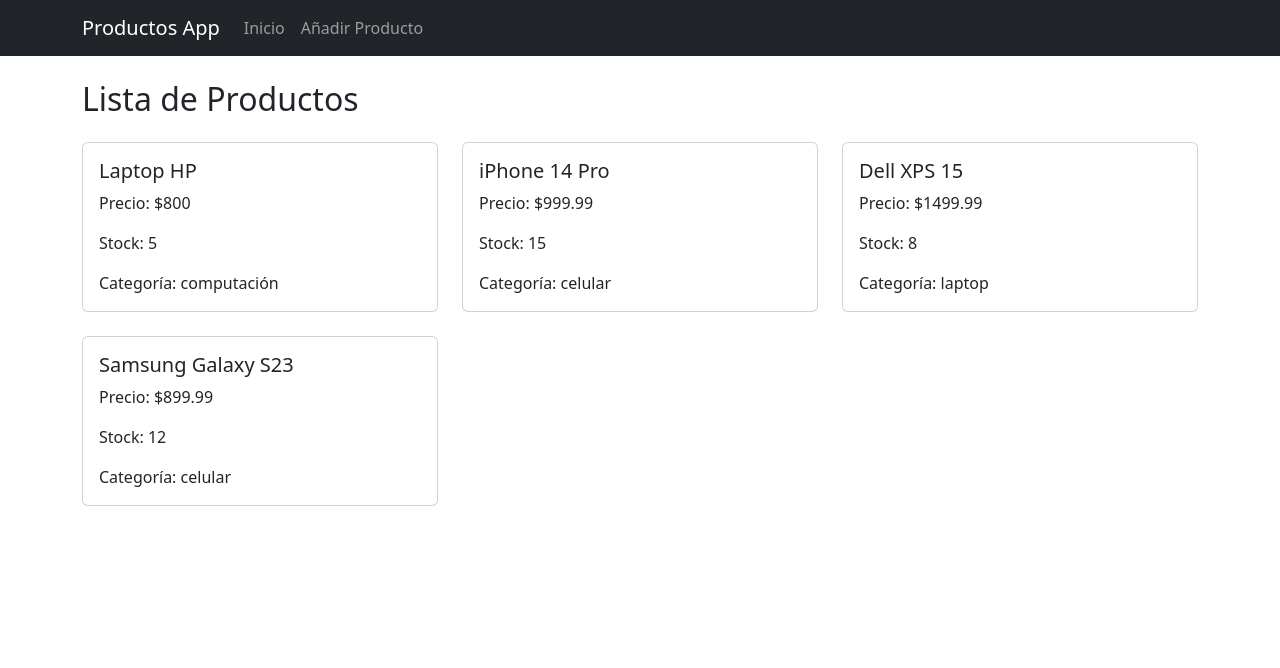
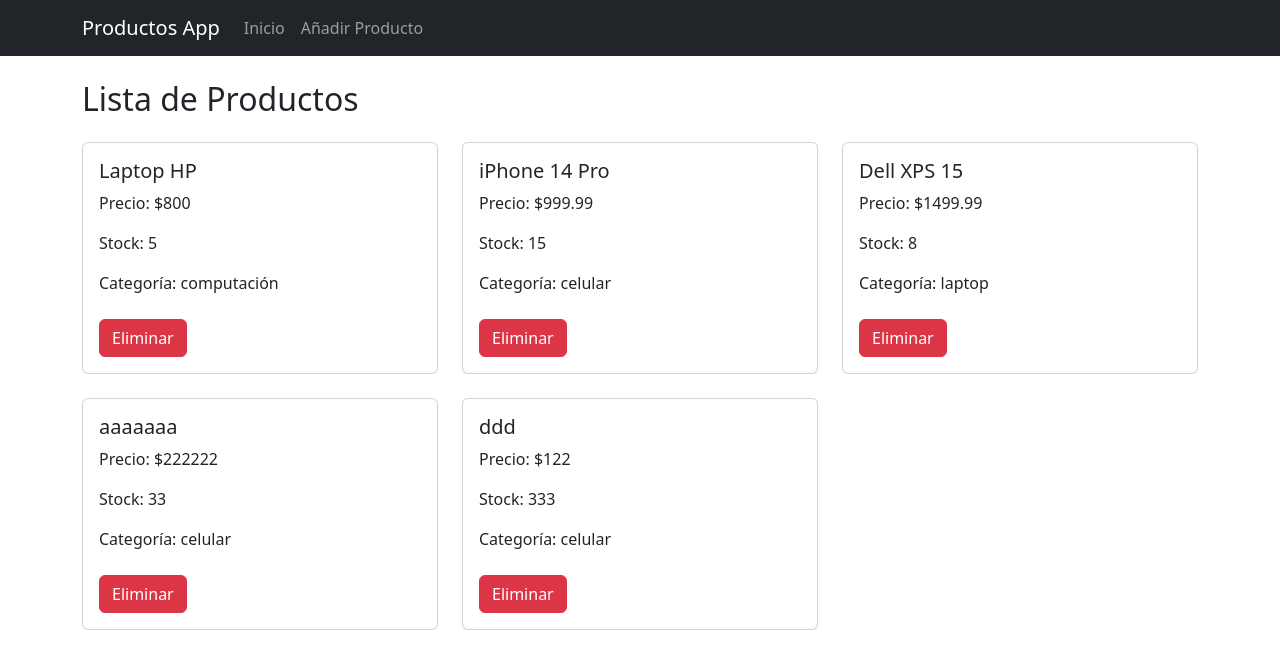
Before and after one commit to giulianarojas/frontend-akademi-GiulianaRojas, a React (Create React App) app: page / in a window 1280 px wide. Shown: the top 668 px of the page. Built offline with nearby package versions, Linux system fonts and the light colour scheme; data requests are answered from the project's data file.

Commit message:
agregue el boton y cree el componente para eliminar un producto y un mensaje de confirmacion, implemente el formulario para crear productos nuevos, se agregaron comentarios al codigo para mejor legibilidad

```diff
--- a/db.json
+++ b/db.json
@@ -26,13 +26,18 @@
       "image_url": "https://i.dell.com/is/image/DellContent/content/dam/ss2/product-images/dell-client-products/notebooks/xps-notebooks/xps-15-9520/media-gallery/black/laptop-xps-9520-t-black-gallery-4.psd?fmt=png-alpha&pscan=auto&scl=1&wid=640&hei=595&qlt=100,1&resMode=sharp2&size=640,595"
     },
     {
-      "id": "5",
-      "name": "Samsung Galaxy S23",
-      "category": "celular",
-      "price": 899.99,
-      "stock": 12,
-      "description": "Último modelo de Samsung con cámara de 200MP",
-      "image_url": "https://images.samsung.com/is/image/samsung/p6pim/ar/2302/gallery/ar-galaxy-s23-s911-sm-s911bzkcaro-534848031?$650_519_PNG$"
+      "id": "714a",
+      "name": "aaaaaaa",
+      "price": 222222,
+      "stock": 33,
+      "category": "celular"
+    },
+    {
+      "id": "7fcf",
+      "name": "ddd",
+      "price": 122,
+      "stock": 333,
+      "category": "celular"
     }
   ]
 }
--- a/src/App.js
+++ b/src/App.js
@@ -1,10 +1,15 @@
+//importo dependencias
 import React from 'react';
-import { BrowserRouter as Router, Routes, Route } from 'react-router-dom';
-import { Provider } from 'react-redux';
+import { BrowserRouter as Router, Routes, Route } from 'react-router-dom'; //componente para manejar rutas
+import { Provider } from 'react-redux'; //provider para que toda la app tenga acceso al store
 import store from './store/store'
+
+//los componentes que vamos a usar en las rutas
 import Navbar from './components/NavBar';
 import ProductList from './components/ProductList';
-import AddProduct from './components/AddProduct';
+import AddProductForm from './components/AddProduct';
+
+
 
 const App = () => {
     return (
@@ -14,7 +19,7 @@
                 <Navbar />
                 <Routes>
                     <Route path='/' element={<ProductList />} />
-                    <Route path='/add-product' element={<AddProduct />} />
+                    <Route path='/add-product' element={<AddProductForm />} />
                 </Routes>
 
             </div>
--- /dev/null
+++ b/src/api/api.js
@@ -0,0 +1,7 @@
+import axios from 'axios';
+
+const api = axios.create({
+    baseURL: 'http://localhost:3000'
+  });
+
+  export default api;
--- a/src/components/AddProduct.js
+++ b/src/components/AddProduct.js
@@ -1,12 +1,61 @@
-import React from 'react';
+import React from 'react'; // importo react y los hooks/formularios necesarios
+import { Field, reduxForm } from 'redux-form'; //para crear campos del form y reduxForm para conectar con Redux
+import { useDispatch } from 'react-redux';
+import { AddProduct } from '../store/actions/productActions'; // accion que agrega un producto
+import { useNavigate } from 'react-router-dom';  // hook para redirigir despues de agregar un product
 
-const AddProduct = () => {
+//componente para renderizar cada input del formulario
+const renderInput = ({ input, type, placeholder, meta: { touched, error } }) => (
+  <div className="mb-2">
+    <input {...input} type={type} placeholder={placeholder} className="form-control" />
+    {touched && error && <small className="text-danger">{error}</small>}
+  </div>
+);
+
+//componente principal del formulario
+const AddProductForm = ({ handleSubmit, reset }) => {
+  const dispatch = useDispatch();
+  const navigate = useNavigate(); // para redirigir
+
+  const onSubmit = (values) => {
+    const newProduct = {
+      name: values.name,
+      price: parseFloat(values.price),  // convierto a decimal
+      stock: parseInt(values.stock),  // convierto a entero
+      category: values.category,
+    };
+    dispatch(AddProduct(newProduct)); // disparamos la accion con el producto nuevo
+    reset(); // limpia el formulario
+    navigate('/');  //redirige
+  };
+
+
+  //renderizado del formulario
   return (
-    <div>
-      <h2>Agregar Producto</h2>
-      {/* form */}
+    <div className="container mt-4">
+      <h4>Agregar Producto</h4>
+      <form onSubmit={handleSubmit(onSubmit)}>
+        <Field name="name" component={renderInput} type="text" placeholder="Nombre" />
+        <Field name="price" component={renderInput} type="number" placeholder="Precio" />
+        <Field name="stock" component={renderInput} type="number" placeholder="Stock" />
+        <Field name="category" component={renderInput} type="text" placeholder="Categoría" />
+        <button type="submit" className="btn btn-primary">Agregar</button>
+      </form>
     </div>
   );
 };
 
-export default AddProduct;
+// validacion
+const validate = (values) => {
+  const errors = {};
+  if (!values.name) errors.name = 'Requerido';
+  if (!values.price) errors.price = 'Requerido';
+  if (!values.stock) errors.stock = 'Requerido';
+  if (!values.category) errors.category = 'Requerido';
+  return errors;
+};
+
+export default reduxForm({
+  form: 'AddProduct',
+  validate,
+})(AddProductForm);
--- a/src/components/NavBar.js
+++ b/src/components/NavBar.js
@@ -15,7 +15,7 @@
               <Link className="nav-link" to="/">Inicio</Link>
             </li>
             <li className="nav-item">
-              <Link className="nav-link" to="/agregar-producto">Añadir Producto</Link>
+              <Link className="nav-link" to="/add-product">Añadir Producto</Link>
             </li>
           </ul>
         </div>
--- a/src/components/ProductList.js
+++ b/src/components/ProductList.js
@@ -1,16 +1,25 @@
-import React, { useEffect } from 'react';
+import React, { useEffect, useState } from 'react'; // importo librerias necesarias
 import { useSelector, useDispatch } from 'react-redux';
-import { fetchProducts } from '../store/actions/productActions';
+import { fetchProducts, deleteProduct } from '../store/actions/productActions';
+import 'bootstrap/dist/js/bootstrap.bundle.min';
 
-const ProductList = () => {
-  const dispatch = useDispatch();
-  const products = useSelector(state => state.products.products) || [];
+const ProductList = () => { // componente que muestra la lista de productos
+  const dispatch = useDispatch(); // hook para disparar acciones de Redux
+  const products = useSelector(state => state.products.products) || []; // obtengo los productos
+  const [productIdToDelete, setProductIdToDelete] = useState(null); //guardaa el id del producto a eliminar
 
   useEffect(() => {
     dispatch(fetchProducts());
   }, [dispatch]);
 
-  return (
+  const handleConfirmDelete = () => { // manejo la confirmación de la eliminacion de un producto
+    if (productIdToDelete !== null) {
+      dispatch(deleteProduct(productIdToDelete)); // ejecuto la accion de borrar
+      setProductIdToDelete(null); // resetea el id seleccionado
+    }
+  };
+
+  return (  //mostrar productos
     <div className="container">
       <h2 className="mb-4">Lista de Productos</h2>
       {products.length === 0 ? (
@@ -25,10 +34,49 @@
                   <p className="card-text">Precio: ${product.price}</p>
                   <p className="card-text">Stock: {product.stock}</p>
                   <p className="card-text">Categoría: {product.category}</p>
+
+
+
+                  <button
+                    className='btn btn-danger mt-2'
+                    data-bs-toggle="modal"
+                    data-bs-target="#confirmDeleteModal"
+                    onClick={() => setProductIdToDelete(product.id)}
+                  >
+                    Eliminar
+                  </button>
                 </div>
               </div>
             </div>
           ))}
+
+
+
+          <div className="modal fade" id="confirmDeleteModal" tabIndex="-1" aria-labelledby="confirmDeleteModalLabel" aria-hidden="true">
+            <div className="modal-dialog">
+              <div className="modal-content">
+                <div className="modal-header">
+                  <h5 className="modal-title" id="confirmDeleteModalLabel">Confirmar eliminación</h5>
+                  <button type="button" className="btn-close" data-bs-dismiss="modal" aria-label="Cerrar"></button>
+                </div>
+                <div className="modal-body">
+                  ¿Estas segura que quieres eliminar este producto?
+                </div>
+                <div className="modal-footer">
+                  <button type="button" className="btn btn-secondary" data-bs-dismiss="modal">Cancelar</button>
+                  <button
+                    type="button"
+                    className="btn btn-danger"
+                    onClick={handleConfirmDelete}
+                    data-bs-dismiss="modal"
+                  >
+                    Eliminar
+                  </button>
+                </div>
+              </div>
+            </div>
+          </div>
+
         </div>
       )}
     </div>
--- a/src/store/reducers/productReducer.js
+++ b/src/store/reducers/productReducer.js
@@ -1,15 +1,22 @@
 const initialState = {
-    products: []
-}
+  products: [],
+};
 
-
+// reducer que maneja las acciones relacionadas con productos
 const productReducer = (state = initialState, action) => {
   switch (action.type) {
-    case 'FETCH_PRODUCTS':
+    case 'FETCH_PRODUCTS':  // accion para obtener todos los productos (desde una API o base de datos)
+      return {
+        ...state, // copio el estado anterior
+        products: action.payload, // actualizo la lista de productos con los nuevos
+      };
+    case 'DELETE_PRODUCT':  // accion para eliminar un producto especifico (por su id)
       return {
         ...state,
-        products: action.payload,
+        products: state.products.filter(p => p.id !== action.payload),  // filtrotodos los productos excepto el que tenga el id igual al que quiero eliminar
       };
+      case 'ADD_PRODUCT':  // accion para agregar un nuevo producto al estado
+      return { ...state, products: [...state.products, action.payload] };
     default:
       return state;
   }
--- a/src/store/store.js
+++ b/src/store/store.js
@@ -1,10 +1,12 @@
-import { legacy_createStore as createStore, combineReducers, applyMiddleware } from 'redux';
+import { legacy_createStore as createStore, combineReducers, applyMiddleware } from 'redux'; // para crear el store (forma compatible con versiones anteriores)
 import { thunk } from 'redux-thunk';
+import { reducer as formReducer } from 'redux-form'; // reducer del formulario que maneja redux-form
 
 import productReducer from './reducers/productReducer';
 
-const rootReducer = combineReducers({
+const rootReducer = combineReducers({ //combino todos los reducers
   products: productReducer,
+  form: formReducer,
 });
 
 const store = createStore(rootReducer, applyMiddleware(thunk));
```
Also changed, not shown: src/store/actions/productActions.js (+25 -4 lines). Lines whose indentation alone changed are shown as unchanged.
